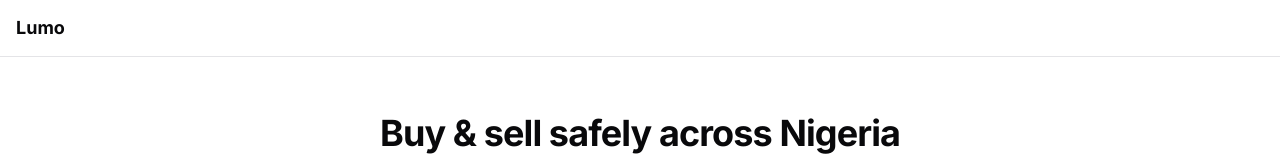
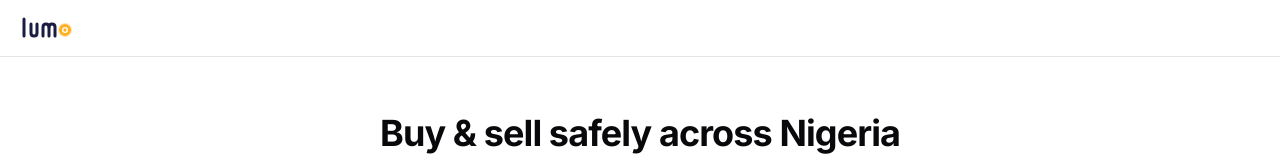
Before and after one commit to ismail-idris-ab/Lumo, a Next.js app in the folder apps/web/: page / in a window 1280 px wide. Shown: the top 160 px of the page. Built offline with nearby package versions, Linux system fonts and the light colour scheme; no server answers.

Commit message:
feat(web): add Lumo logo and favicon

```diff
--- a/apps/web/components/site-header.tsx
+++ b/apps/web/components/site-header.tsx
@@ -17,8 +17,8 @@ export function SiteHeader() {
   return (
     <header className="sticky top-0 z-40 border-b bg-background/95 backdrop-blur">
       <div className="container flex h-14 items-center justify-between gap-4">
-        <Link href="/" className="text-lg font-bold">
-          Lumo
+        <Link href="/" className="flex items-center" aria-label="Lumo">
+          <img src="/logo.svg" alt="Lumo" className="h-7 w-auto" />
         </Link>
         <nav className="flex items-center gap-2 text-sm">
           {loading ? null : user ? (
```
Also changed, not shown: apps/web/app/icon.svg (added), apps/web/public/logo.svg (added).
